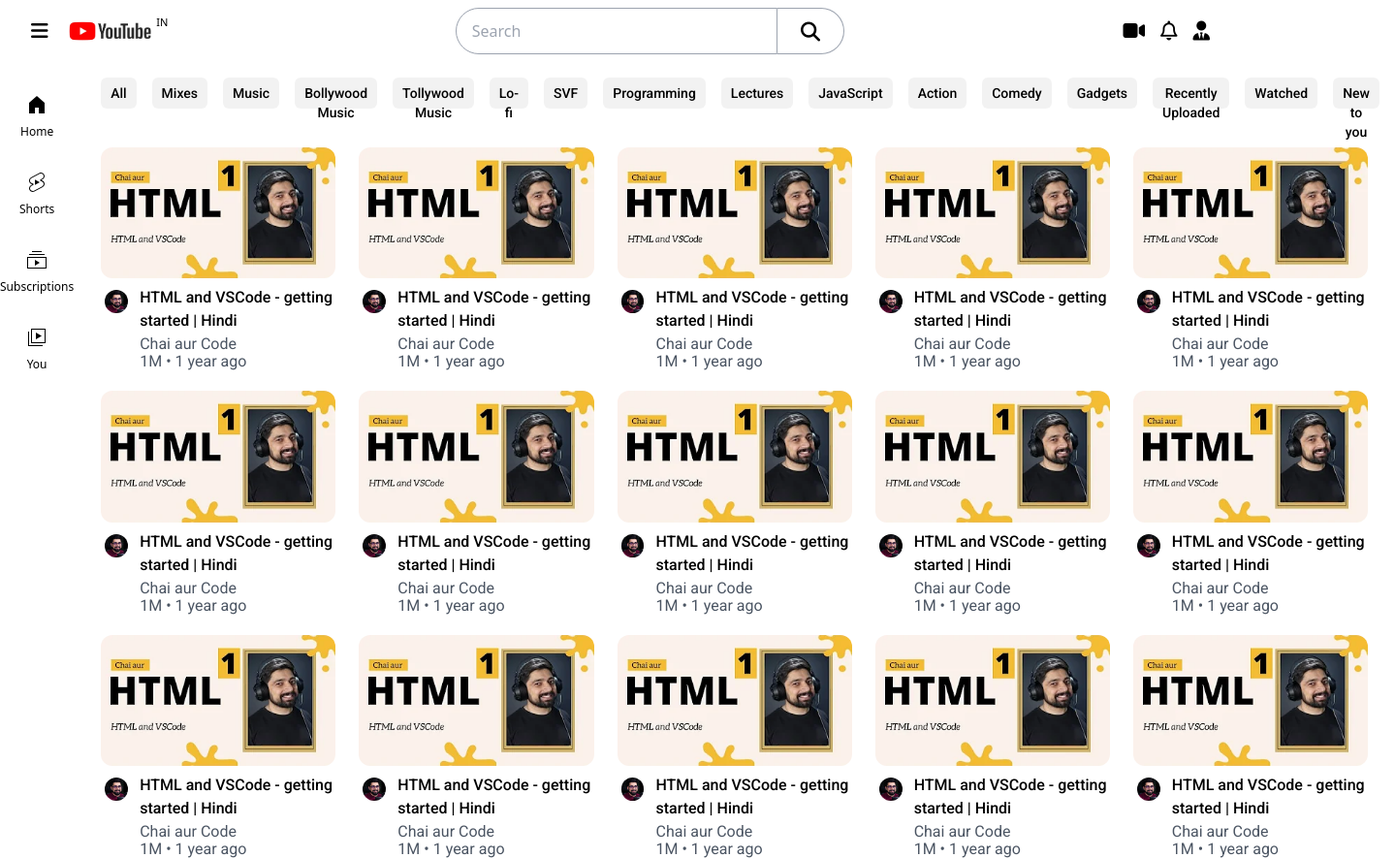
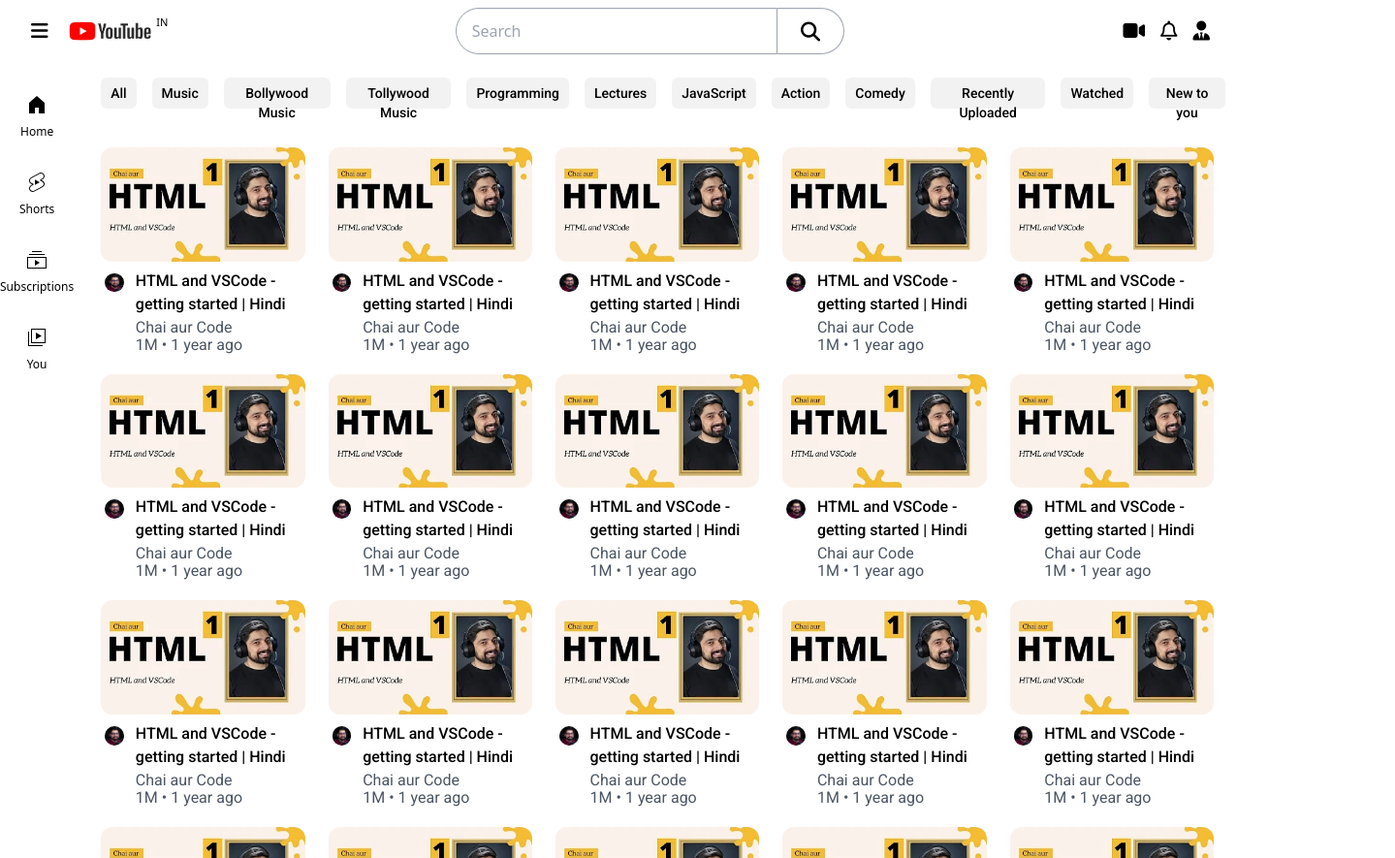
Before and after one commit to subhadip-kundu/Mini-projects, a website: page MiniProject/YoutubeHomepage/index.html in a window 1280 px wide. Shown: the top 885 px of the page at 97% size, 1439 px wide, since content can reach past the window. Drawn offline with Linux system fonts and the light colour scheme.

Commit message:
Add files via upload

```diff
--- a/MiniProject/YoutubeHomepage/index.html
+++ b/MiniProject/YoutubeHomepage/index.html
@@ -51,7 +51,7 @@
   <!-- Hero section -->
 
   <main class="flex">
-    <aside class="Aside-elements w-20 flex flex-col gap-8 mt-8">
+    <aside class="Aside-elements w-28 flex flex-col gap-8 mt-8">
       <div class="flex flex-col w-full text-xs items-center justify-center gap-2">
         <div class="Icon-wrapper h-6">
           <svg xmlns="http://www.w3.org/2000/svg" enable-background="new 0 0 24 24" height="24" viewBox="0 0 24 24"
@@ -120,10 +120,6 @@
         </button>
         <button style="padding:6px 10px"
           class="bg-[rgba(0,0,0,0.05)]  rounded-md text-black font-medium font-Roboto text-sm  h-8">
-          Mixes
-        </button>
-        <button style="padding:6px 10px"
-          class="bg-[rgba(0,0,0,0.05)]  rounded-md text-black font-medium font-Roboto text-sm  h-8">
           Music
         </button>
         <button style="padding:6px 10px"
@@ -133,14 +129,6 @@
         <button style="padding:6px 10px"
           class="bg-[rgba(0,0,0,0.05)]  rounded-md text-black font-medium font-Roboto text-sm  h-8">
           Tollywood Music
-        </button>
-        <button style="padding:6px 10px"
-          class="bg-[rgba(0,0,0,0.05)]  rounded-md text-black font-medium font-Roboto text-sm  h-8">
-          Lo-fi
-        </button>
-        <button style="padding:6px 10px"
-          class="bg-[rgba(0,0,0,0.05)]  rounded-md text-black font-medium font-Roboto text-sm  h-8">
-          SVF
         </button>
         <button style="padding:6px 10px"
           class="bg-[rgba(0,0,0,0.05)]  rounded-md text-black font-medium font-Roboto text-sm  h-8">
@@ -161,10 +149,6 @@
         <button style="padding:6px 10px"
           class="bg-[rgba(0,0,0,0.05)]  rounded-md text-black font-medium font-Roboto text-sm  h-8">
           Comedy
-        </button>
-        <button style="padding:6px 10px"
-          class="bg-[rgba(0,0,0,0.05)]  rounded-md text-black font-medium font-Roboto text-sm  h-8">
-          Gadgets
         </button>
         <button style="padding:6px 10px"
           class="bg-[rgba(0,0,0,0.05)]  rounded-md text-black font-medium font-Roboto text-sm  h-8">
```
Also changed, not shown: MiniProject/YoutubeHomepage/src/style.css.
